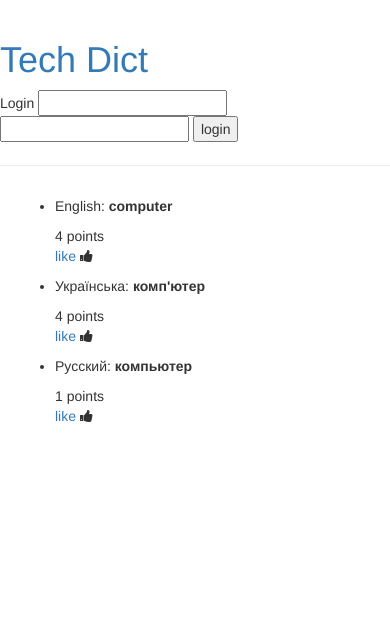
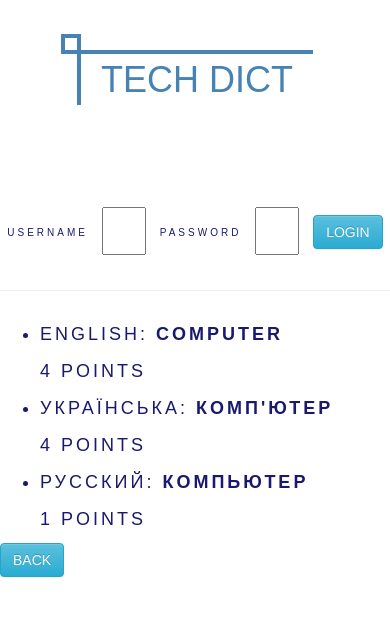
Before and after one commit to irarndl/project_dict, a Django app: page /word/1/ in a window 390 px wide. Shown: the top 617 px of the page. Run offline with Django 3.2, Linux system fonts and the light colour scheme; data comes from the database, SQL or seed files in the repository; both versions use the stored data as it was after the commit; some libraries are stand-ins or nearby versions.

Commit message:
The second version

```diff
--- a/dict/models.py
+++ b/dict/models.py
@@ -17,6 +17,16 @@ class Word(models.Model):
     def __str__(self):
         return self.identifier
 
+    @classmethod
+    def create(cls):
+        word = cls()
+        word.identifier = ""
+        word.save()
+        language_list = Language.objects.order_by('name_eng')
+        for language in language_list:
+            trnsl = Translation.create(word, language)
+        return word
+
 class Translation(models.Model):
     language = models.ForeignKey(Language, on_delete=models.CASCADE)
     word = models.ForeignKey(Word, on_delete=models.CASCADE)
@@ -27,3 +37,13 @@ class Translation(models.Model):
 
     def __str__(self):
         return self.translation
+
+    @classmethod
+    def create(cls, Wo, La):
+        translation = cls()
+        translation.word = Wo
+        translation.language = La
+        translation.translation = ""
+        translation.description = ""
+        translation.save()
+        return translation
--- /dev/null
+++ b/dict/static/css/input_type_css.css
@@ -0,0 +1,12 @@
+input[type=text] {
+  width: 10%;
+  padding: 12px 20px;
+  margin: 12px 10;
+  box-sizing: border-box;
+}
+input[type=password] {
+  width: 10%;
+  padding: 12px 20px;
+  margin: 8px 10;
+  box-sizing: border-box;
+}
--- /dev/null
+++ b/dict/static/css/text_css.css
@@ -0,0 +1,13 @@
+.par {
+
+    font-family:proxima-nova, sans-serif !important;
+    font-style: normal;
+    font-size: 18px;
+    font-weight:400;
+    letter-spacing: 3px;
+    color: #191970;
+    text-transform: uppercase;
+    line-height: 1.5em;
+    text-align: left;
+
+}
--- /dev/null
+++ b/dict/static/css/title_css.css
@@ -0,0 +1,36 @@
+.four {
+  padding: 50px 20px;
+  text-align: center;
+}
+.four h1 {
+  font-family:proxima-nova, sans-serif !important;
+  position: relative;
+  color: #4682B4;
+  font-size: 70px;
+  font-weight: normal;
+  padding: 8px 20px 7px 20px;
+  border-top: 4px solid;
+  border-left: 4px solid;
+  display: inline-block;
+  margin: 0;
+  line-height: 1;
+}
+.four h1:before {
+  content: "";
+  position: absolute;
+  width: 28px;
+  height: 28px;
+  top: -28px;
+  left: -28px;
+  border: 4px solid #4682B4;
+  box-sizing: border-box;
+}
+@media (max-width: 450px) {
+  .four h1 {font-size: 36px;}
+  .four h1:before {
+    width: 20px;
+    height: 20px;
+    top: -20px;
+    left: -20px;
+  }
+}
--- /dev/null
+++ b/dict/static/css/username_css.css
@@ -0,0 +1,13 @@
+.user {
+
+    font-family:proxima-nova, sans-serif !important;
+    font-style: normal;
+    font-size: 10px;
+    font-weight:400;
+    letter-spacing: 3px;
+    color: #191970;
+    text-transform: uppercase;
+    line-height: 1.5em;
+    text-align: center;
+
+}
--- a/dict/templates/dict/base.html
+++ b/dict/templates/dict/base.html
@@ -5,30 +5,36 @@
         <link rel="stylesheet" href="//maxcdn.bootstrapcdn.com/bootstrap/3.2.0/css/bootstrap.min.css">
         <link rel="stylesheet" href="//maxcdn.bootstrapcdn.com/bootstrap/3.2.0/css/bootstrap-theme.min.css">
         <link href='//fonts.googleapis.com/css?family=Lobster&subset=latin,latin-ext' rel='stylesheet' type='text/css'>
-        <link rel="stylesheet" href="{% static 'css/blog.css' %}">
+        <link rel="stylesheet" href="{% static 'css/title_css.css' %}">
+        <link rel="stylesheet" href="{% static 'css/text_css.css' %}">
+        <link rel="stylesheet" href="{% static 'css/input_type_css.css' %}">
+         <link rel="stylesheet" href="{% static 'css/username_css.css' %}">
     </head>
     <body>
+    <div class="four"><h1>TECH DICT</h1></div>
        <div class="page-header">
-        <h1><a href="/">Tech Dict</a></h1>
+       <center>
         {% if request.user.is_authenticated  %}
-        <form action="logout" method="post">
-        Registered user
-        <input type="submit" value="logout">
+        <form action="/logout" method="post">
+       <label class="user">Registered user</label>
+        <input type="submit" class="btn btn-info" value="LOG OUT">
         <title>Login to our dict </title>
         </form>
         {% else %}
         <form action="/login" method="post">
-        Login
-        <input type="text" name="username" value="">
-        <input type="password" name="password" value="">
-        <input type="submit" value="login">
+        <label class="user"> Username</label>
+        <input type="text" name="username" class = "input" value="">
+        <label class="user">Password</label>
+        <input type="password" name="password" class = "input" value="">
+        <input type="submit" class="btn btn-info" value="LOGIN">
         <title>Login to our dict </title>
         </form>
         {% endif %}
+        </center>
     </div>
     <div class="content container">
         <div class="row">
-            <div class="col-md-8">
+            <div class="par">
             {% block content %}
             {% endblock %}
             </div>
--- a/dict/templates/dict/word_details.html
+++ b/dict/templates/dict/word_details.html
@@ -3,14 +3,28 @@
 {% if info_list %}
     <ul>
     {% for word,lang in info_list %}
-       <p> <li>{{lang.name}}: <b>{{ word.translation }}</b></li></p>
+       <p> <li>{{lang.name}}:
+       {% if request.user.is_authenticated  %}
+           <form action="/word/{{ word.word.id }}/edit/{{ word.id }}">
+           <input type="text" name="new_value" value="{{ word.translation }}">
+           <input type="submit" class="btn btn-info"  value="APPLY">
+           </form>
+       {% else %}
+           <b>{{ word.translation }}</b>
+        {% endif %}
+       </li></p>
         <span id="CountedClicks">{{ word.likes.count }} points</span><br>
-        <a href="/word/{{ word.word }}/like/{{ word.id }}">like</a>
+        {% if request.user.is_authenticated  %}
+        <a href="/word/{{ word.word.id }}/like/{{ word.id }}">like</a>
 <link rel="stylesheet" href="https://cdnjs.cloudflare.com/ajax/libs/font-awesome/4.7.0/css/font-awesome.min.css">
- <i onclick="/word/{{ word.word }}/like/{{ word.id }}" class="fa fa-thumbs-up"></i>
+ <i onclick="/word/{{ word.word.id }}/like/{{ word.id }}" class="fa fa-thumbs-up"></i>
+         {% endif %}
     {% endfor %}
     </ul>
 {% else %}
     <p>No words are available.</p>
 {% endif %}
+ <form action="/">
+        <input type="submit" class="btn btn-info" value="BACK">
+        </form>
 {% endblock %}
--- a/dict/urls.py
+++ b/dict/urls.py
@@ -13,5 +13,7 @@ urlpatterns = [
     path('language/<int:lang_id>/search', views.search_form, name='search_form'),
     path('word/<int:word_id>/', views.view_word, name='view_word'),
     path('word/<int:word_id>/like/<int:translation_id>', views.like_word, name='like_word'),
+    path('word/<int:word_id>/edit/<int:translation_id>', views.edit_translation, name='edit_translation'),
+    path('add_word', views.add_word, name='add_word'),
     path('view_translation/<int:word_id>/', views.view_the_whole_translation, name='view_the_whole_translation'),
 ]
--- a/dict/views.py
+++ b/dict/views.py
@@ -12,7 +12,7 @@ from django.views.decorators.csrf import csrf_exempt
 def login_process_view(request):
     username = request.POST['username']
     password = request.POST['password']
-    if username=="":
+    if username == "":
         return HttpResponseRedirect("/login")
     user = authenticate(request, username=username, password=password)
     if user is not None:
@@ -43,7 +43,7 @@ def search_form(request,lang_id):
 
 
 def search(request):
-    last_added_terms_list = Translation.objects.order_by("pub_date")
+    last_added_terms_list = Translation.objects.filter(language_id=1)
     template = loader.get_template('dict/word_search.html')
     context = {'last_added_terms_list': last_added_terms_list}
     return HttpResponse(template.render(context, request))
@@ -57,7 +57,6 @@ def view_the_whole_translation(request, word_id):
     context = {'info_list': info_list}
     return HttpResponse(template.render(context, request))
 
-
 def searchlist(request):
     query = request.GET.get("query")
     word_list = Translation.objects.filter(translation__startswith=query)
@@ -67,15 +66,6 @@ def searchlist(request):
     context = {'info_list': info_list}
     template = loader.get_template('dict/word_found_list.html')
     return HttpResponse(template.render(context, request))
-
-#def search_for_term_form(request, word_id):
-#    search_term = input ("")
-#    word_list = Translation.objects.filter(word_id=word_id)
-#    if search_term in word_list:
-#    template = loader.get_template('dict/word_search.html')
-#    context = {'search_term': word_list}
-#    return HttpResponse(template.render(context, request))
-
 
 def view_word(request, word_id):
     word_list = Translation.objects.filter(word_id=word_id)
@@ -93,3 +83,15 @@ def like_word(request, word_id, translation_id):
         translation_to_like.likes.create(user=request.user)
 
     return redirect('/word/'+str(word_id))
+
+def edit_translation(request,word_id, translation_id):
+    if request.user.is_authenticated:
+        translation_to_edit = Translation.objects.get(id=translation_id)
+        new_value = request.GET["new_value"]
+        translation_to_edit.translation = new_value
+        translation_to_edit.save()
+    return redirect('/word/'+str(word_id))
+
+def add_word(request):
+    word = Word.create()
+    return redirect('/word/'+str(word.id))
```
Also changed, not shown: dict/templates/dict/word_search.html (+9 -8 lines), db.sqlite3.
